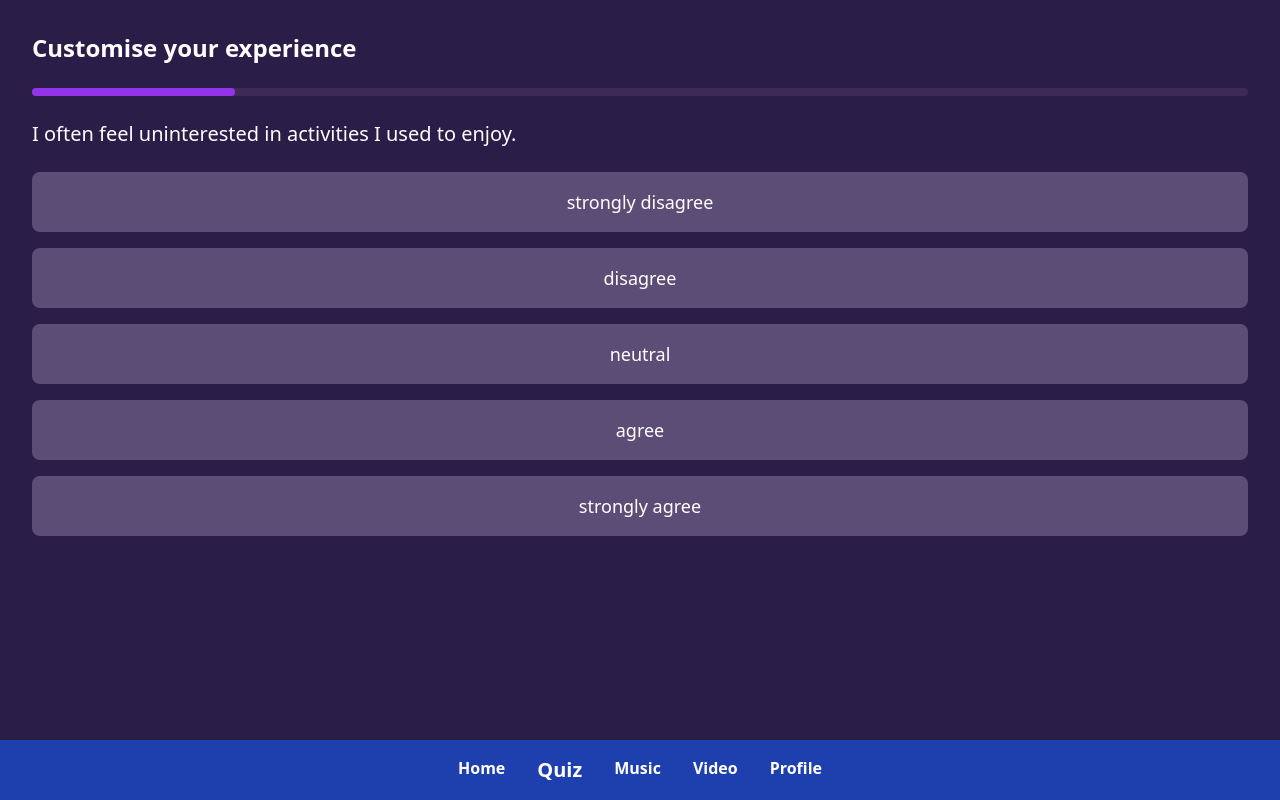
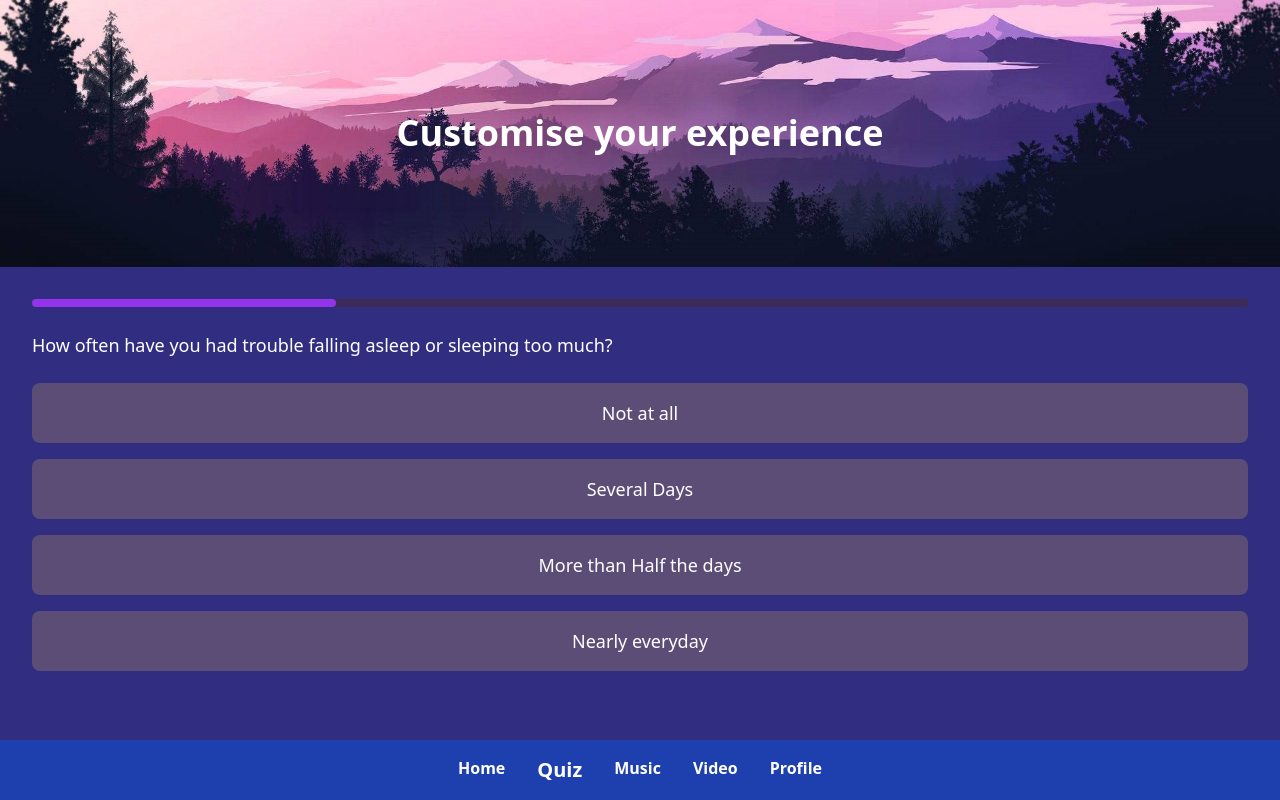
Before and after one commit to virtualvasu/LAL252-EazeIt, a React (Create React App) app in the folder frontend/: page /quiz in a window 1280 px wide. Built offline with nearby package versions, Linux system fonts and the light colour scheme.

Commit message:
header image of quiz, home updated

```diff
--- a/frontend/src/components/pages/Home.js
+++ b/frontend/src/components/pages/Home.js
@@ -25,11 +25,8 @@ const Home = () => {
     <div className="flex flex-col min-h-screen bg-indigo-900">
       {/* Header Section */}
       <div className="relative h-48">
-        <img
-          src="header.jpg"
-          alt="Mountain lake"
-          className="w-full h-48 object-cover"
-        />
+      <img src="/header2.jpg" alt="Mountain lake" className="w-full h-48 object-cover" />
+
         <div className="absolute inset-0 bg-blue-900/30 p-6 flex justify-between items-start">
           <h1 className="text-4xl font-bold text-white">Hi,<br />Bruce</h1>
           <div className="w-12 h-12 bg-white rounded-full"></div>
--- a/frontend/src/components/pages/Quiz.js
+++ b/frontend/src/components/pages/Quiz.js
@@ -7,30 +7,23 @@ const Quiz = () => {
 
   const questions = [
     {
-      question: "I often feel uninterested in activities I used to enjoy.",
-      options: ["strongly disagree", "disagree", "neutral", "agree", "strongly agree"]
+      question: "How often have you had trouble falling asleep or sleeping too much?",
+      options: ["Not at all", "Several Days", "More than Half the days", "Nearly everyday"]
     },
     {
-      question: "I feel that my daily energy levels are noticeably low.",
-      options: ["strongly disagree", "disagree", "neutral", "agree", "strongly agree"]
+      question: "How often do you feel down, depressed, or hopeless?",
+      options: ["Not at all", "Several Days", "More than Half the days", "Nearly everyday"]
     },
     {
-      question: "I frequently feel isolated or disconnected from people around me.",
-      options: ["strongly disagree", "disagree", "neutral", "agree", "strongly agree"]
+      question: "How often do you feel little interest or pleasure in doing things?",
+      options: ["Not at all", "Several Days", "More than Half the days", "Nearly everyday"]
     },
     {
-      question: "I find it hard to concentrate on tasks or make decisions.",
-      options: ["strongly disagree", "disagree", "neutral", "agree", "strongly agree"]
-    },
-    {
-      question: "I often feel sad or hopeless without any specific reason.",
-      options: ["strongly disagree", "disagree", "neutral", "agree", "strongly agree"]
-    },
-    {
-      question: "I struggle with a constant feeling of guilt or self-doubt.",
-      options: ["strongly disagree", "disagree", "neutral", "agree", "strongly agree"]
-    },
+      question: "How often do you experience trouble concentrating?",
+      options: ["Not at all", "Several Days", "More than Half the days", "Nearly everyday"]
+    }
   ];
+
   const handleAnswer = (answer) => {
     const answerIndex = questions[currentQuestion].options.indexOf(answer);
     setScore((prevScore) => prevScore + answerIndex); // Add the score based on the selected option
@@ -47,9 +40,19 @@ const Quiz = () => {
   };
 
   return (
-    <div className="flex flex-col h-screen bg-[#2A1D47] p-8 text-white font-sans">
-      <h1 className="text-2xl font-bold mb-6">Customise your experience</h1>
+    <div className="flex flex-col h-screen">
+      {/* Header Section with Background Image */}
+      <div
+        className="flex justify-center items-center text-white h-1/3 bg-cover bg-center"
+        style={{
+          backgroundImage: 'url(/header2.jpg)' // Use the correct image path here
+        }}
+      >
+        <h1 className="text-4xl font-bold">Customise your experience</h1>
+      </div>
 
+      {/* Quiz Content */}
+      <div className="flex flex-col p-8 text-white font-sans bg-indigo-900 flex-grow">
         <div className="mb-6">
           <div className="w-full bg-[#3e2a57] h-2 rounded-full">
             <div
@@ -61,7 +64,7 @@ const Quiz = () => {
 
         {currentQuestion < questions.length ? (
           <>
-          <h2 className="text-xl mb-6">{questions[currentQuestion].question}</h2>
+            <h2 className="text-lg mb-6">{questions[currentQuestion].question}</h2> {/* Reduced font size */}
             <div className="space-y-4">
               {questions[currentQuestion].options.map((option, index) => (
                 <button
@@ -98,6 +101,7 @@ const Quiz = () => {
           </div>
         )}
       </div>
+    </div>
   );
 };
 
```
Also changed, not shown: frontend/public/header2.jpg (added), frontend/public/header3.jpg (added). Lines whose indentation alone changed are shown as unchanged.
